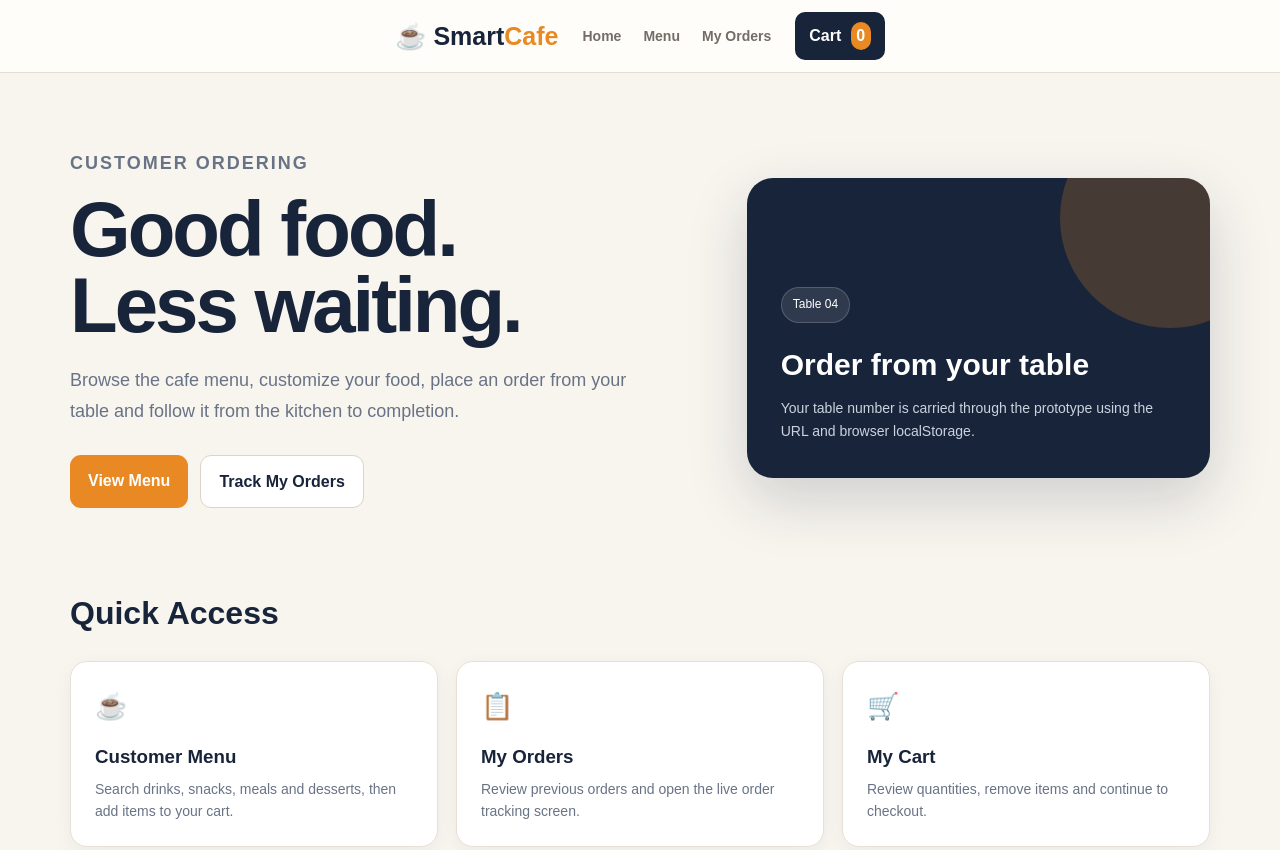
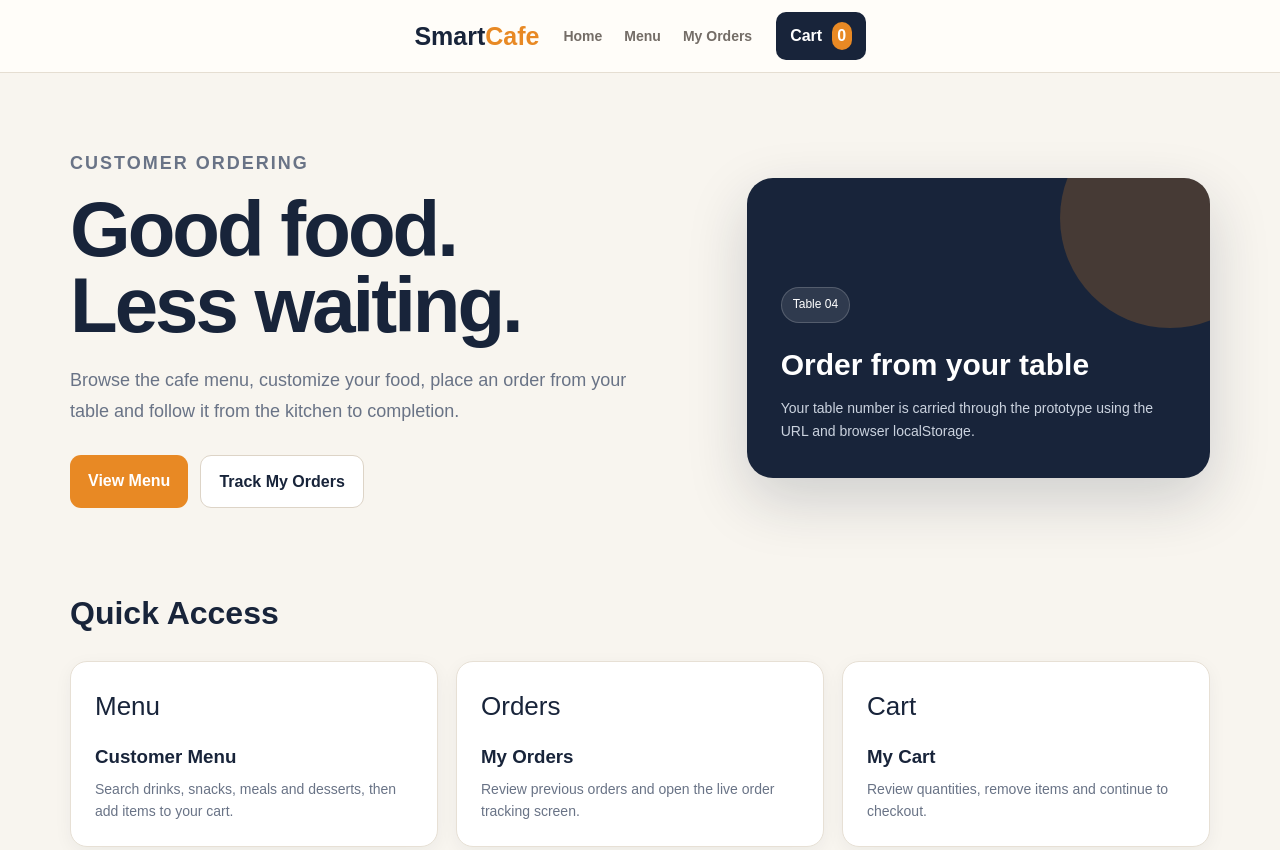
Before and after one commit to kolpotuli-web/smart-cafe, a plain HTML site: page Smart Cafe Management System/customer/index.html in a window 1280 px wide. Shown: the top 850 px of the page. Drawn offline with Linux system fonts and the light colour scheme.

Commit message:
Remove emoji characters from customer interface

```diff
--- a/Smart Cafe Management System/customer/index.html
+++ b/Smart Cafe Management System/customer/index.html
@@ -14,7 +14,7 @@
 <body>
 <header class="topbar">
   <div class="shell topbar-inner">
-    <div class="brand">☕ Smart<span>Cafe</span></div>
+    <div class="brand">Smart<span>Cafe</span></div>
     <nav class="nav" aria-label="Customer navigation">
       <a href="index.html">Home</a>
       <a href="menu.html" id="menuLink">Menu</a>
@@ -43,9 +43,9 @@
   <section class="section">
     <h2>Quick Access</h2>
     <div class="cards">
-      <a class="card" href="menu.html" id="menuCard"><div class="icon">☕</div><h3>Customer Menu</h3><p>Search drinks, snacks, meals and desserts, then add items to your cart.</p></a>
-      <a class="card" href="orders.html"><div class="icon">📋</div><h3>My Orders</h3><p>Review previous orders and open the live order tracking screen.</p></a>
-      <a class="card" href="cart.html"><div class="icon">🛒</div><h3>My Cart</h3><p>Review quantities, remove items and continue to checkout.</p></a>
+      <a class="card" href="menu.html" id="menuCard"><div class="icon">Menu</div><h3>Customer Menu</h3><p>Search drinks, snacks, meals and desserts, then add items to your cart.</p></a>
+      <a class="card" href="orders.html"><div class="icon">Orders</div><h3>My Orders</h3><p>Review previous orders and open the live order tracking screen.</p></a>
+      <a class="card" href="cart.html"><div class="icon">Cart</div><h3>My Cart</h3><p>Review quantities, remove items and continue to checkout.</p></a>
     </div>
   </section>
   <div class="footer">SmartCafe frontend prototype · HTML5 · CSS3 · vanilla JavaScript · localStorage</div>
```
